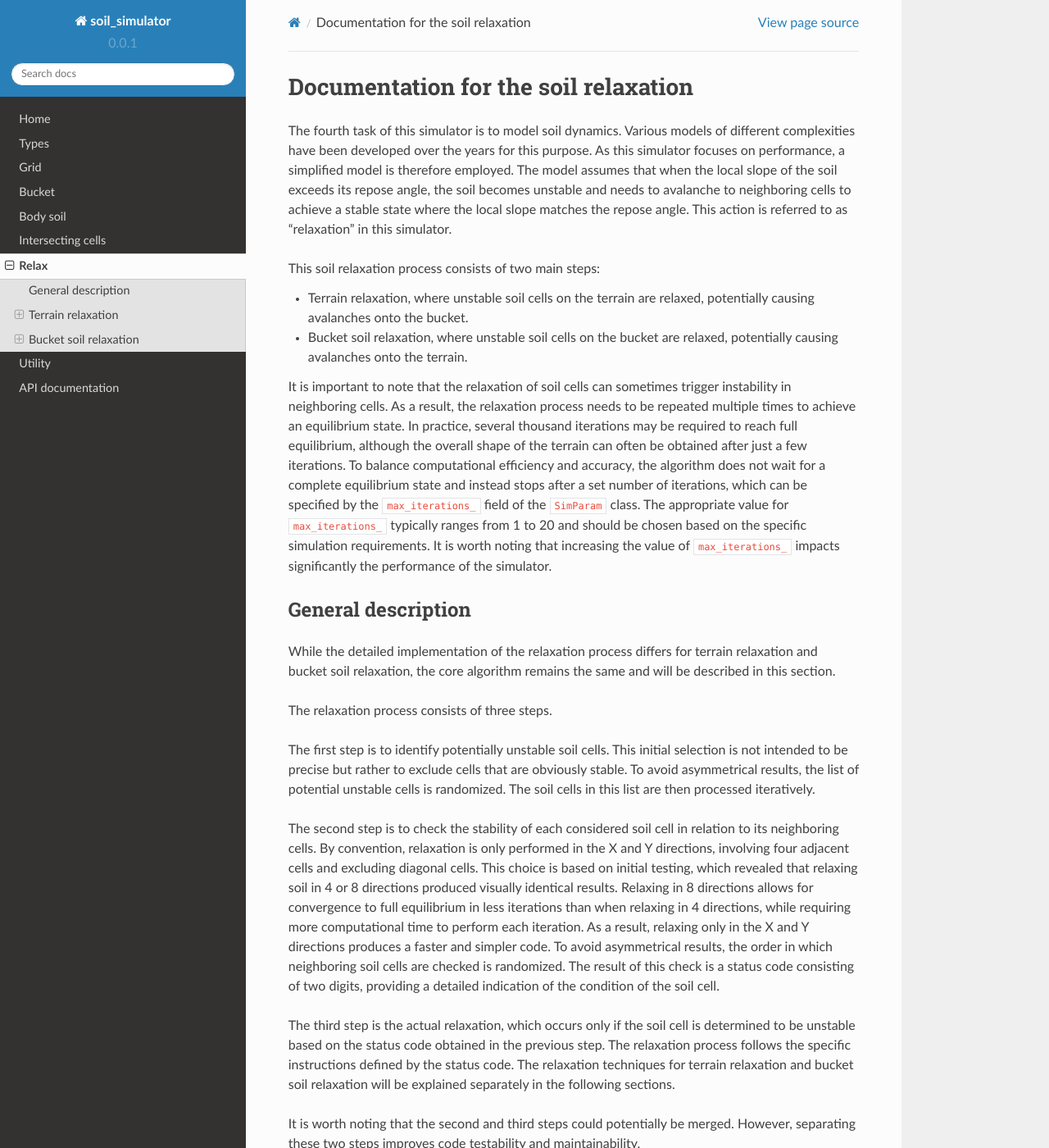
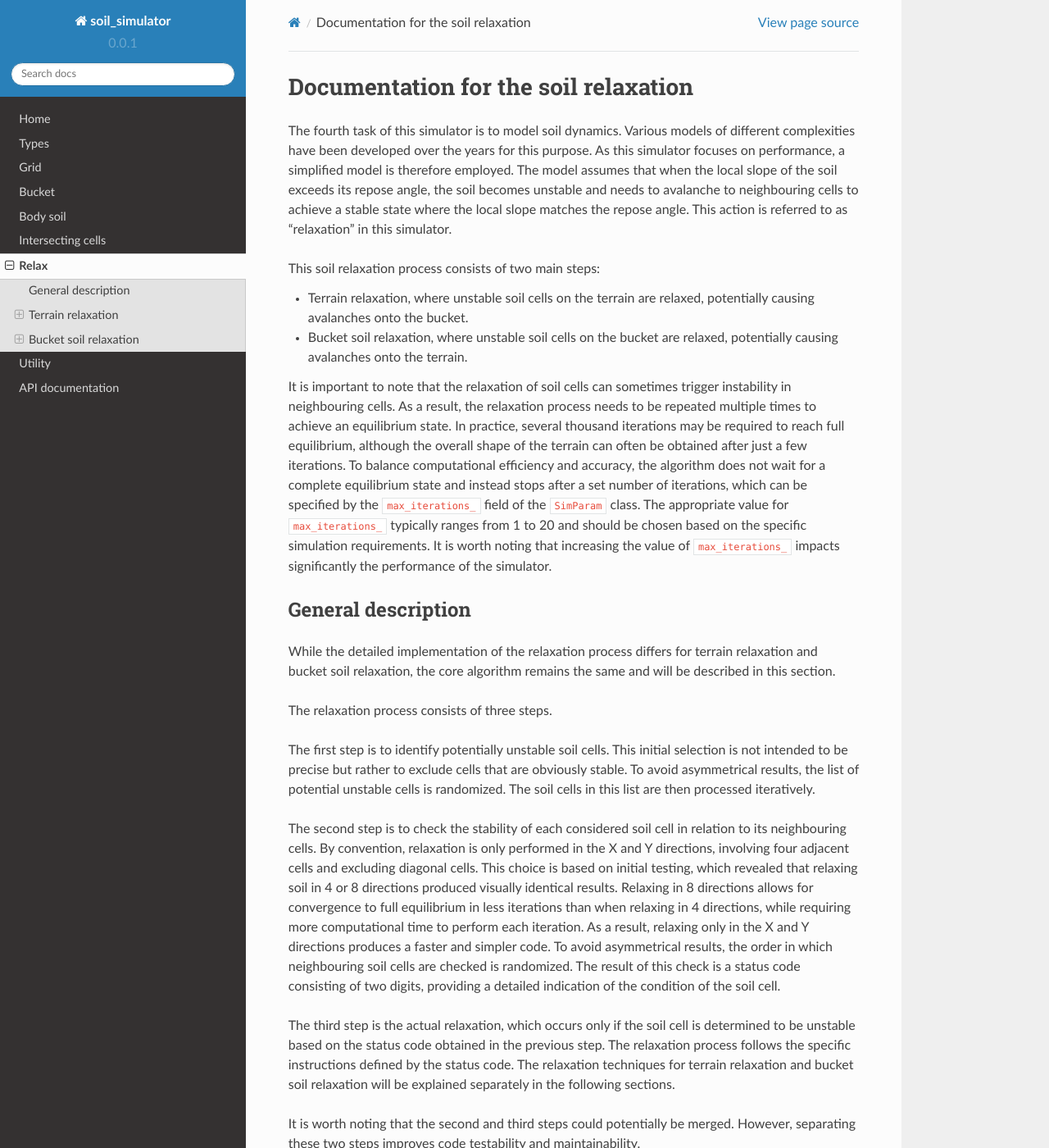
Before and after one commit to KennyVilella/soil_dynamics_cpp, a Sphinx documentation site: the page built from docs/relax.rst, in a window 1280 px wide and 1400 px high. Shown: the whole window at 82% size. Built offline with Sphinx 7.4.7 and the Read the Docs theme 2.0.0, drawn with Linux system fonts in a browser that asks for light colours; some of the changed text lies outside the part shown.

Commit message:
[improved] spellings

```diff
--- a/docs/bucket.rst
+++ b/docs/bucket.rst
@@ -24,7 +24,7 @@ The different parts of the bucket are labeled as follows:
 * The surface defined by the vertices :math:`J_lJ_rT_rT_l` is referred to as the bucket front. Note that it does not correspond to a bucket wall.
 
 The reference pose of the bucket is specified when creating the :code:`Bucket` class and is defined by the fields :code:`j_pos_init_`, :code:`b_pos_init_`, and :code:`t_pos_init_`, which correspond to the positions of the bucket joint, base, and teeth, respectively.
-The center of rotation for the bucket is typically the bucket joint, but it can be a different point depending on the specific bucket design.
+The centre of rotation for the bucket is typically the bucket joint, but it can be a different point depending on the specific bucket design.
 In that case, a different bucket origin (:code:`o_pos_init`) can be provided when building :code:`Bucket`.
 The position of the bucket joint, base, and teeth are generally defined relative to the bucket origin.
 
--- a/docs/grid.rst
+++ b/docs/grid.rst
@@ -24,5 +24,5 @@ The extent of the grid in meter is:
 - [:code:`-grid_size_x`, :code:`grid_size_x`] in the X direction, corresponding to :code:`2 * half_length_x_ + 1` grid elements.
 - [:code:`-grid_size_y`, :code:`grid_size_y`] in the Y direction, corresponding to :code:`2 * half_length_y_ + 1` grid elements.
 - [:code:`-grid_size_z`, :code:`grid_size_z`] in the Z direction, corresponding to :code:`2 * half_length_z_ + 1` grid elements.
-The grid is therefore centered in 0.
+The grid is therefore centred in 0.
 Note that the right-hand rule is used with the Z direction pointing upward.
--- a/docs/relax.rst
+++ b/docs/relax.rst
@@ -6,7 +6,7 @@ Documentation for the soil relaxation
 The fourth task of this simulator is to model soil dynamics.
 Various models of different complexities have been developed over the years for this purpose.
 As this simulator focuses on performance, a simplified model is therefore employed.
-The model assumes that when the local slope of the soil exceeds its repose angle, the soil becomes unstable and needs to avalanche to neighboring cells to achieve a stable state where the local slope matches the repose angle.
+The model assumes that when the local slope of the soil exceeds its repose angle, the soil becomes unstable and needs to avalanche to neighbouring cells to achieve a stable state where the local slope matches the repose angle.
 This action is referred to as "relaxation" in this simulator.
 
 This soil relaxation process consists of two main steps:
@@ -14,7 +14,7 @@ This soil relaxation process consists of two main steps:
 * Terrain relaxation, where unstable soil cells on the terrain are relaxed, potentially causing avalanches onto the bucket.
 * Bucket soil relaxation, where unstable soil cells on the bucket are relaxed, potentially causing avalanches onto the terrain.
 
-It is important to note that the relaxation of soil cells can sometimes trigger instability in neighboring cells.
+It is important to note that the relaxation of soil cells can sometimes trigger instability in neighbouring cells.
 As a result, the relaxation process needs to be repeated multiple times to achieve an equilibrium state.
 In practice, several thousand iterations may be required to reach full equilibrium, although the overall shape of the terrain can often be obtained after just a few iterations.
 To balance computational efficiency and accuracy, the algorithm does not wait for a complete equilibrium state and instead stops after a set number of iterations, which can be specified by the :code:`max_iterations_` field of the :code:`SimParam` class.
@@ -33,12 +33,12 @@ This initial selection is not intended to be precise but rather to exclude cells
 To avoid asymmetrical results, the list of potential unstable cells is randomized.
 The soil cells in this list are then processed iteratively.
 
-The second step is to check the stability of each considered soil cell in relation to its neighboring cells.
+The second step is to check the stability of each considered soil cell in relation to its neighbouring cells.
 By convention, relaxation is only performed in the X and Y directions, involving four adjacent cells and excluding diagonal cells.
 This choice is based on initial testing, which revealed that relaxing soil in 4 or 8 directions produced visually identical results.
 Relaxing in 8 directions allows for convergence to full equilibrium in less iterations than when relaxing in 4 directions, while requiring more computational time to perform each iteration.
 As a result, relaxing only in the X and Y directions produces a faster and simpler code.
-To avoid asymmetrical results, the order in which neighboring soil cells are checked is randomized.
+To avoid asymmetrical results, the order in which neighbouring soil cells are checked is randomized.
 The result of this check is a status code consisting of two digits, providing a detailed indication of the condition of the soil cell.
 
 The third step is the actual relaxation, which occurs only if the soil cell is determined to be unstable based on the status code obtained in the previous step.
@@ -60,12 +60,12 @@ Description of the different cases
 
 Mainly four different cases are possible, as illustrated in the vertical slice diagram below.
 Note that, for illustration purposes, it is assumed that the repose angle allows only for one cell difference between
-neighboring cells.
+neighbouring cells.
 
 .. image:: _asset/relax_terrain.png
 
 (a) In this case, there is no bucket.
-The soil can freely avalanche to the neighboring cell, reaching a stable configuration.
+The soil can freely avalanche to the neighbouring cell, reaching a stable configuration.
 
 (b) In this case, there is some space available below the bucket.
 The soil can avalanche into that position to fill the gap.
@@ -101,12 +101,12 @@ Description of the different cases
 
 Mainly four different cases are possible, as illustrated in the vertical slice diagram below.
 Note that, for illustration purposes, it is assumed that the repose angle allows only for one cell difference between
-neighboring cells.
+neighbouring cells.
 
 .. image:: _asset/relax_body_soil.png
 
 (a) In this case, there is no bucket.
-The soil can freely avalanche to the neighboring cell, reaching a stable configuration.
+The soil can freely avalanche to the neighbouring cell, reaching a stable configuration.
 
 (b) In this case, there is one bucket layer.
 The soil can freely avalanche onto the bucket, forming a stable configuration.
```
Also changed, not shown: other parts of docs/grid.rst (+1 -1 lines), README.md (+2 -2 lines), 2 other files.
